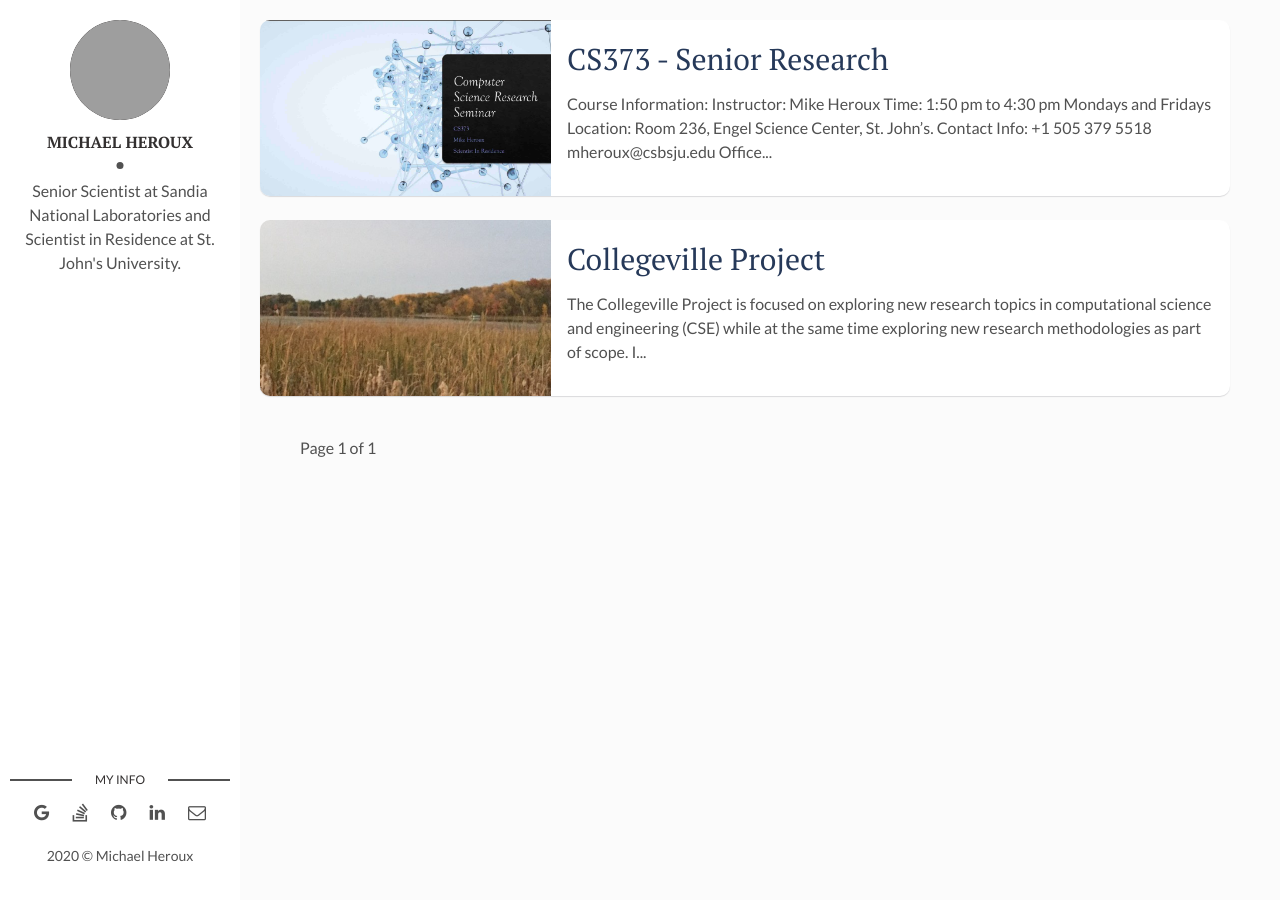
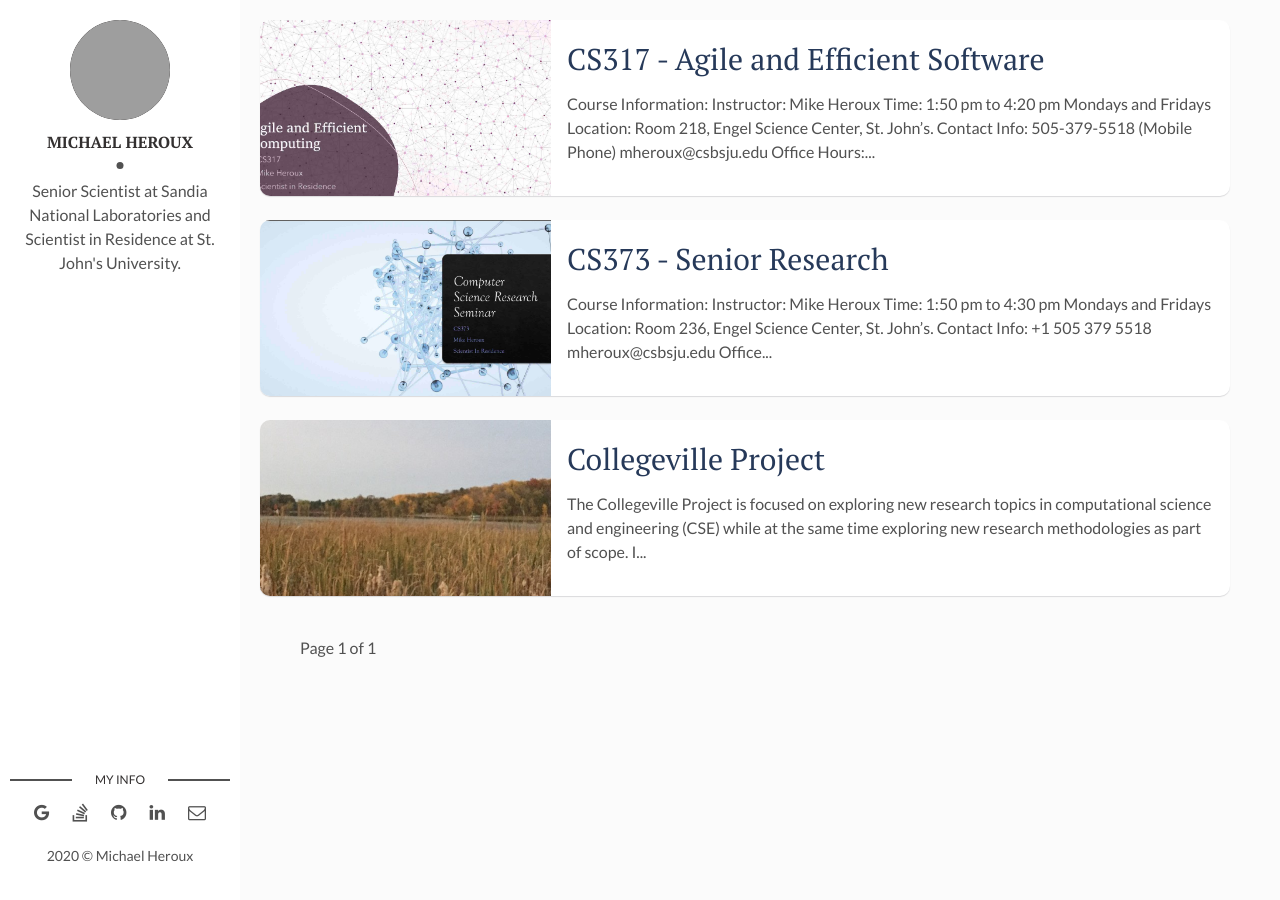
Before and after one commit to maherou/Teaching, a Jekyll site: the page built from index.html, in a window 1280 px wide. Built offline with Jekyll 4.4.1, drawn with Linux system fonts in a browser that asks for light colours; the list of posts is cut into pages by our own code; grey boxes are pictures that could not be loaded.

Commit message:
Add Fall 202 CS317

```diff
--- /dev/null
+++ b/_posts/2020-09-28-fall-CS317.md
@@ -0,0 +1,37 @@
+---
+layout: post
+title: "CS317 - Agile and Efficient Software"
+description: Course on Modeling and Simulation based Computing
+date: 2020-09-28
+img: CS317-Banner.jpg # Add image post (optional)
+tags: [Teaching, Modeling, Simulation, Research] # add tag
+location: "Collegeville, MN, USA"
+---
+
+### Course Information:
+- Instructor: Mike Heroux
+- Time: 1:50 pm to 4:20 pm Mondays and Fridays
+- Location: Room 218, Engel Science Center, St. John's.
+
+### Contact Info:
+- 505-379-5518 (Mobile Phone)
+- <mheroux@csbsju.edu>
+
+### Office Hours:
+- After class.
+- By appointment.
+- Any time I am in my office.
+
+### Course Pages:
+- [Class Meeting Schedule.](https://maherou.github.io/files/CS317/2020-Fall-Class-Meeting-Schedule)
+- [Overview of Assignments and Grading.](https://maherou.github.io/files/CS317/Overview-of-Assignments-and-Grading)
+
+### Course Writing and Speaking Projects:
+- [Collegeville Scribe Project](https://collegeville.github.io/Scribe)
+- [Collegeville Orator Project](https://collegeville.github.io/Orator)
+
+### In-class Lectures:
+- [Time Management and Personal Kanban.](https://maherou.github.io/files/CS317/TimeManagement.pdf)
+
+### Other Links:
+- [Links (URLs mentioned in class).](https://maherou.github.io/files/CS317/CS317-Links)
```
Also changed, not shown: _posts/2020-08-31-fall-CS373.md (renamed from _posts/2020-01-11-spring-CS373.md, +1 -2 lines), files/CS317/2020-Fall-Class-Meeting-Schedule.md (added, +29 -0 lines), files/CS317/Overview-of-Assignments-and-Grading.md (+2 -2 lines), Archive/2019-Spring-Class-Meeting-Schedule.md (renamed from files/CS317/2019-Spring-Class-Meeting-Schedule.md), assets/img/CS317-Banner.jpg (added), 2 other files.
